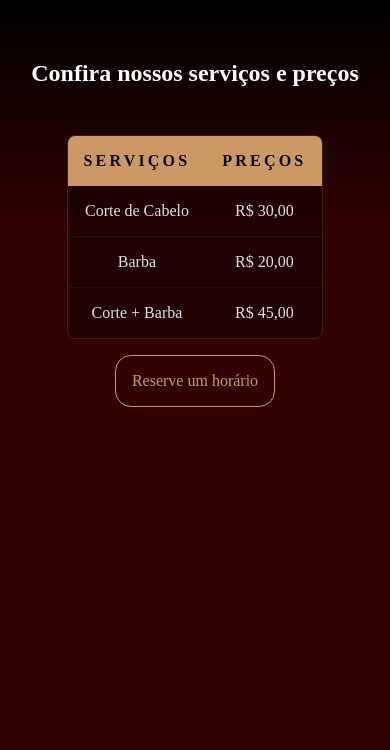
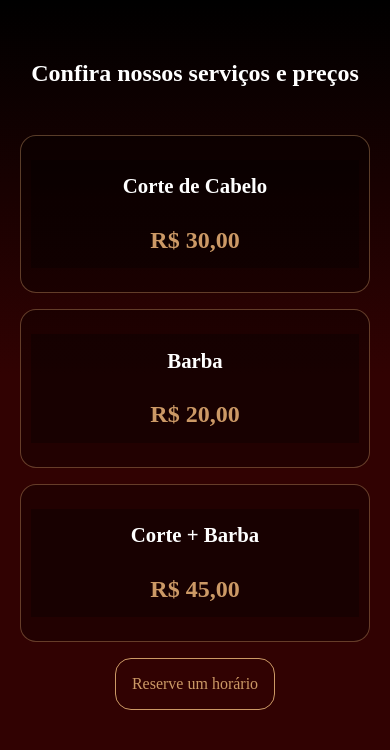
Before and after one commit to MiguelAraujo3/OverClock, a Flask app: page / in a window 390 px wide. Shown: the part 725-1475 px from the top of the page. Before the commit the page ends 1132 px from the top, so only its background shows below. Run offline with Flask 3, Linux system fonts and the light colour scheme.

```diff
--- a/static/css/style.css
+++ b/static/css/style.css
@@ -218,8 +218,8 @@ div.hero-actions {
 
 }
 table {
-  width: 100%;
-  max-width: 50%;
+  max-width: 100%;
+  width: 55%;
   border-collapse: separate;
   border-spacing: 0;
   border-radius: 8px;
@@ -267,3 +267,52 @@ tr:last-child td {
   display: flex;
   justify-content: center;
 }
+
+
+
+@media (max-width: 768px) {
+
+  thead {
+    display: none;
+  }
+
+  table {
+    width: 100%;
+    border: none;
+  }
+
+  tbody {
+    display: flex;
+    flex-direction: column;
+    gap: 1rem;
+  }
+
+  tr {
+    display: flex;
+    flex-direction: column;
+    align-items: center;
+    padding: 1.5rem;
+    border-radius: 1rem;
+    background: rgba(0,0,0,0.3);
+    border: 1px solid rgba(204,153,102,0.4);
+  }
+
+  td {
+    border: none;
+    text-align: center;
+    padding: 0.9rem;
+    width: 100%;
+  }
+
+  td:first-child {
+    font-size: 1.3rem;
+    font-weight: bold;
+    color: white;
+  }
+
+  td:last-child {
+    color: #cc9966;
+    font-size: 1.5rem;
+    font-weight: bold;
+  }
+}
--- a/templates/base.html
+++ b/templates/base.html
@@ -63,9 +63,9 @@
         </tbody>
       </table>
     </div>
-      <botton class="botão_agendamento">
+      <div class="botão_agendamento">
         <a href="#agendamento">Reserve um horário</a>
-      </botton>
+      </div>
 
 
 
```
